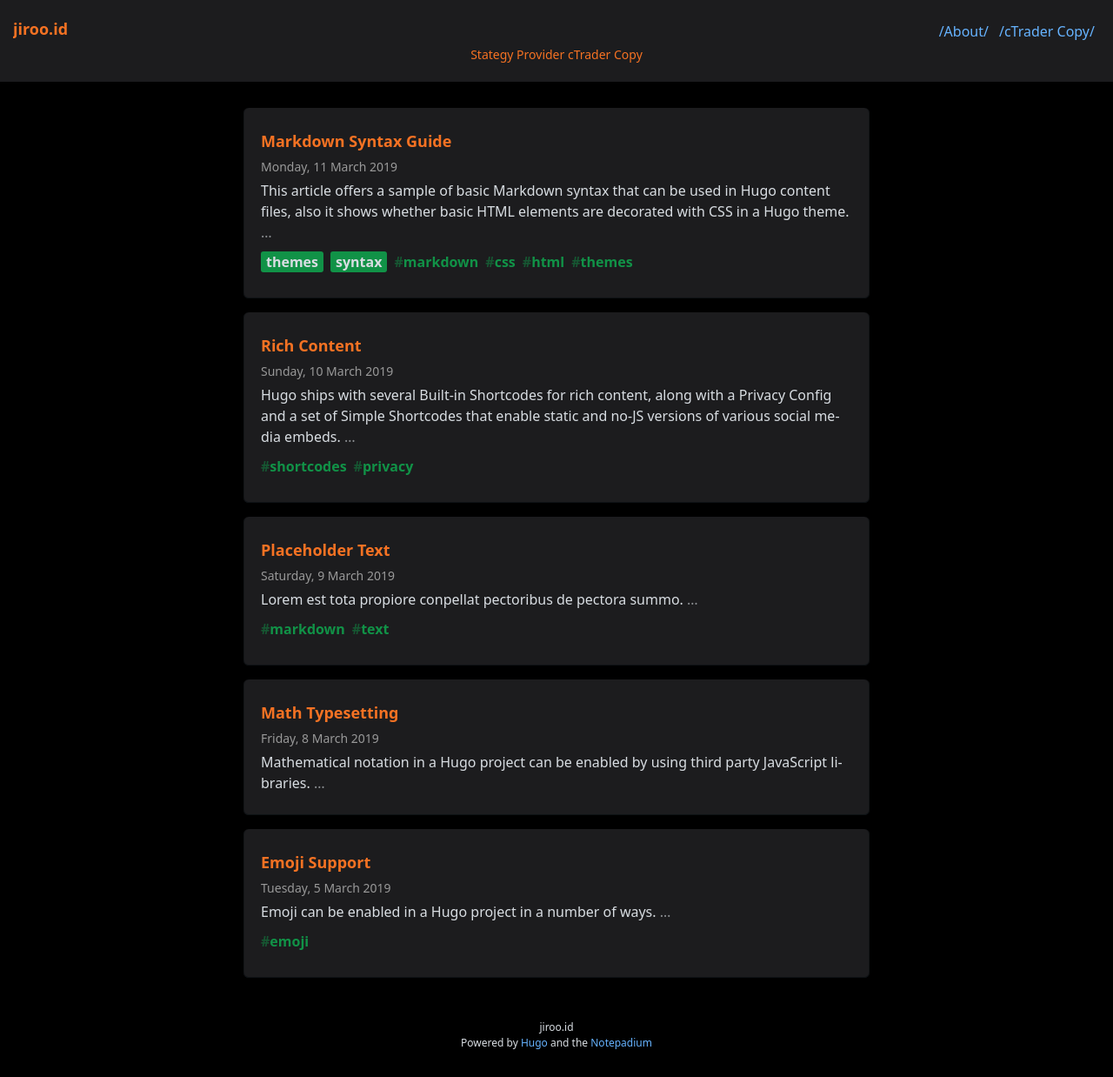
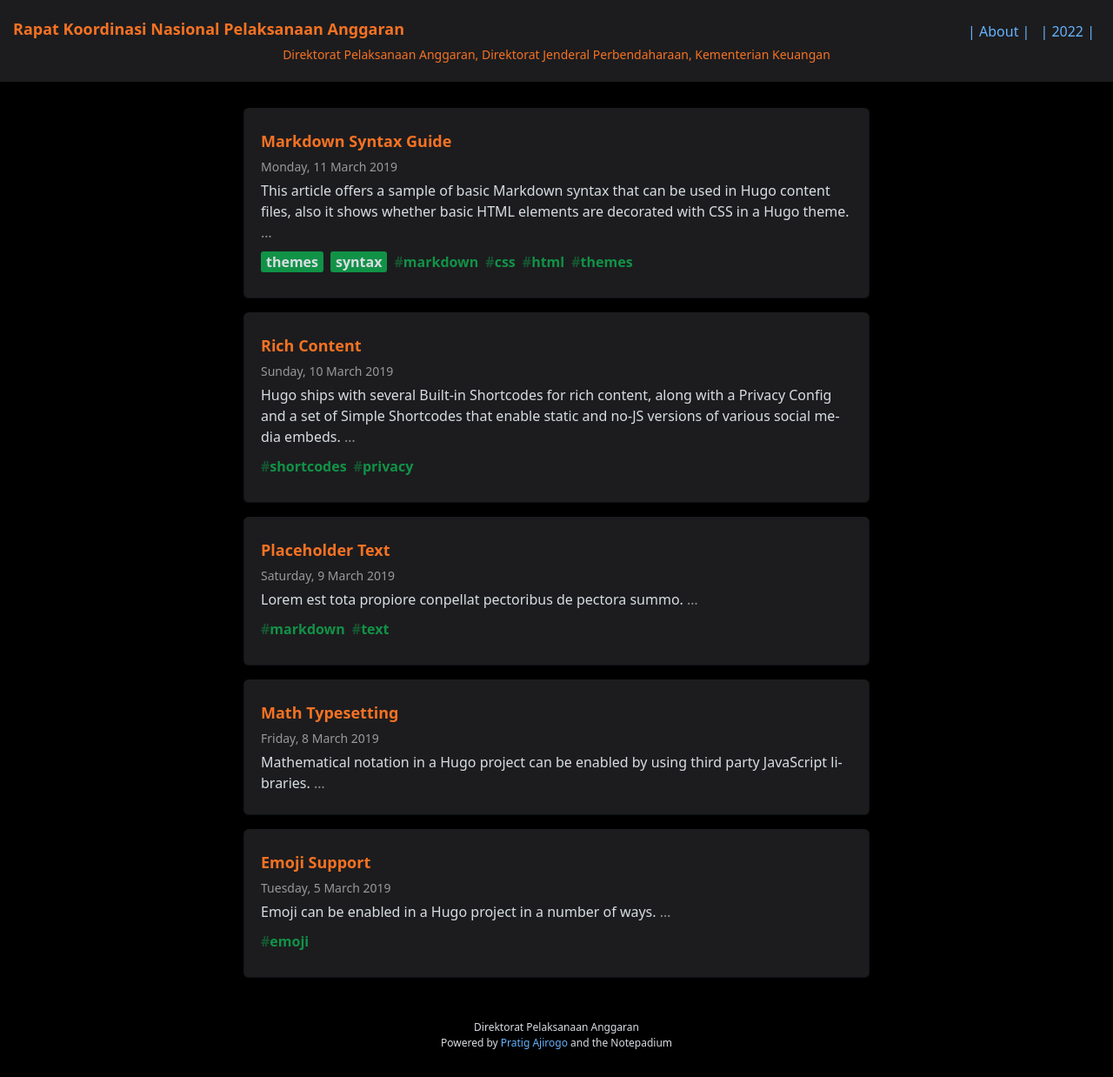
Before and after one commit to hiyuse/jiroo.id, a plain HTML site: page index.html in a window 1280 px wide. Shown: the whole page at 87% size. Drawn offline with Linux system fonts and the light colour scheme.

Commit message:
Update index.html

```diff
--- a/index.html
+++ b/index.html
@@ -1,10 +1,10 @@
 <!DOCTYPE html>
 <html lang="en"><meta charset="utf-8"><meta name="generator" content="Hugo 0.72.0" /><meta name="viewport" content="width=device-width,initial-scale=1,viewport-fit=cover">
 <meta name="color-scheme" content="light dark">
-<meta name="supported-color-schemes" content="light dark"><title>jiroo.id&nbsp;&ndash;&nbsp;Stategy Provider cTrader Copy</title><link rel="stylesheet" href="/css/core.min.28da19f18094e93e2998deffe0e363e0bfbc74468096e8bc18230e6c8799e8217c422fc0336fbb33573329b88ff0706b.css" integrity="sha384-KNoZ8YCU6T4pmN7/4ONj4L&#43;8dEaAlui8GCMObIeZ6CF8Qi/AM2&#43;7M1czKbiP8HBr"><link rel="alternate" type="application/rss+xml" href="/index.xml" title="jiroo.id" /><meta name="twitter:card" content="summary" />
+<meta name="supported-color-schemes" content="light dark"><title>Rakornas&nbsp;&ndash;&nbsp;Dit PA, DJPb</title><link rel="stylesheet" href="/css/core.min.28da19f18094e93e2998deffe0e363e0bfbc74468096e8bc18230e6c8799e8217c422fc0336fbb33573329b88ff0706b.css" integrity="sha384-KNoZ8YCU6T4pmN7/4ONj4L&#43;8dEaAlui8GCMObIeZ6CF8Qi/AM2&#43;7M1czKbiP8HBr"><link rel="alternate" type="application/rss+xml" href="/index.xml" title="Rapat Koordinasi Nasional Pelaksanaan Anggaran" /><meta name="twitter:card" content="summary" />
 <meta name="twitter:title" content="" /><body><section id="header">
-    <div class="header wrap"><span class="header left-side"><a class="site home" href="/"><span class="site name">jiroo.id</span></a></span>
-        <span class="header right-side"><div class="nav wrap"><nav class="nav"><a class="nav item" href="/about">/About/</a><a class="nav item" href="/ctradercopy/">/cTrader Copy/</a></nav></div></span></div><div class="site slogan"><span class="title">Stategy Provider cTrader Copy</span></div></section><section id="content"><ul class="note list"><li class="item"><a class="note" href="/post/markdown-syntax/">
+    <div class="header wrap"><span class="header left-side"><a class="site home" href="/"><span class="site name">Rapat Koordinasi Nasional Pelaksanaan Anggaran</span></a></span>
+        <span class="header right-side"><div class="nav wrap"><nav class="nav"><a class="nav item" href="/about">| About |</a><a class="nav item" href="/2022/">| 2022 |</a></nav></div></span></div><div class="site slogan"><span class="title">Direktorat Pelaksanaan Anggaran, Direktorat Jenderal Perbendaharaan, Kementerian Keuangan</span></div></section><section id="content"><ul class="note list"><li class="item"><a class="note" href="/post/markdown-syntax/">
             <p class="note title">Markdown Syntax Guide</p><p class="note date">Monday, 11 March 2019</p><p class="note content">This article offers a sample of basic Markdown syntax that can be used in Hugo content files, also it shows whether basic HTML elements are decorated with CSS in a Hugo theme.
 <span class="mldr">&mldr;</span></p></a><p class="note labels"><a class="category" href="/categories/themes/">themes</a><a class="category" href="/categories/syntax/">syntax</a><a class="tag" href="/tags/markdown/">markdown</a><a class="tag" href="/tags/css/">css</a><a class="tag" href="/tags/html/">html</a><a class="tag" href="/tags/themes/">themes</a></p></li><li class="item"><a class="note" href="/post/rich-content/">
             <p class="note title">Rich Content</p><p class="note date">Sunday, 10 March 2019</p><p class="note content">Hugo ships with several Built-in Shortcodes for rich content, along with a Privacy Config and a set of Simple Shortcodes that enable static and no-JS versions of various social media embeds.
@@ -15,10 +15,9 @@
 <span class="mldr">&mldr;</span></p></a></li><li class="item"><a class="note" href="/post/emoji-support/">
             <p class="note title">Emoji Support</p><p class="note date">Tuesday, 5 March 2019</p><p class="note content">Emoji can be enabled in a Hugo project in a number of ways.
 <span class="mldr">&mldr;</span></p></a><p class="note labels"><a class="tag" href="/tags/emoji/">emoji</a></p></li></ul></section><section id="footer"><div class="footer-wrap">
-    <p class="copyright">jiroo.id</p>
-    <p class="powerby"><span>Powered by </span><a href="https://gohugo.io"
-        target="_blank">Hugo</a><span> and the </span><a href="https://themes.gohugo.io/hugo-notepadium/"
-        target="_blank">Notepadium</a></p>
+    <p class="copyright">Direktorat Pelaksanaan Anggaran</p>
+    <p class="powerby"><span>Powered by </span><a href="https://jiroo.id"
+        target="_blank">Pratig Ajirogo</a><span> and the Notepadium</span></p>
 </div></section></body>
 
 </html>
```
